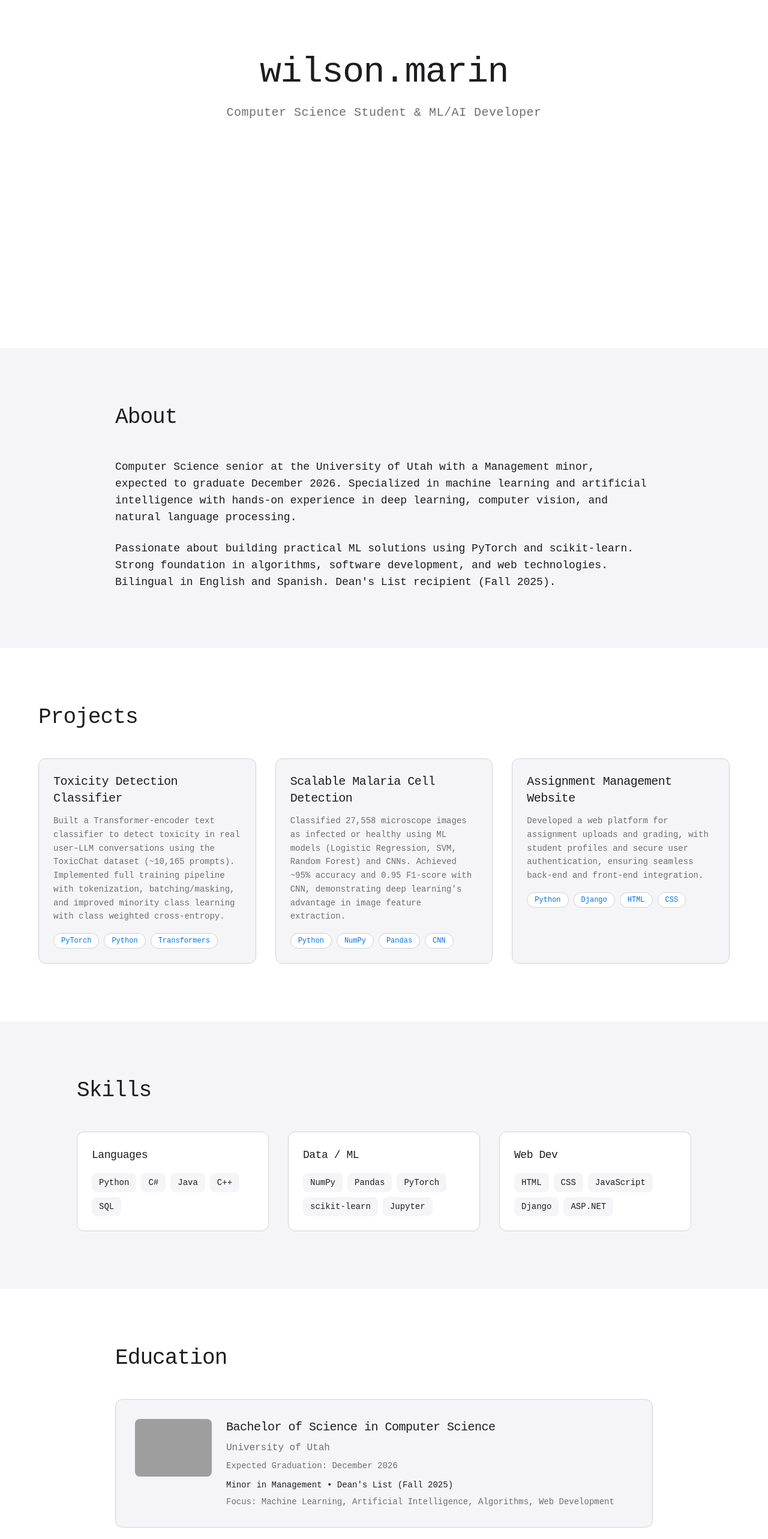
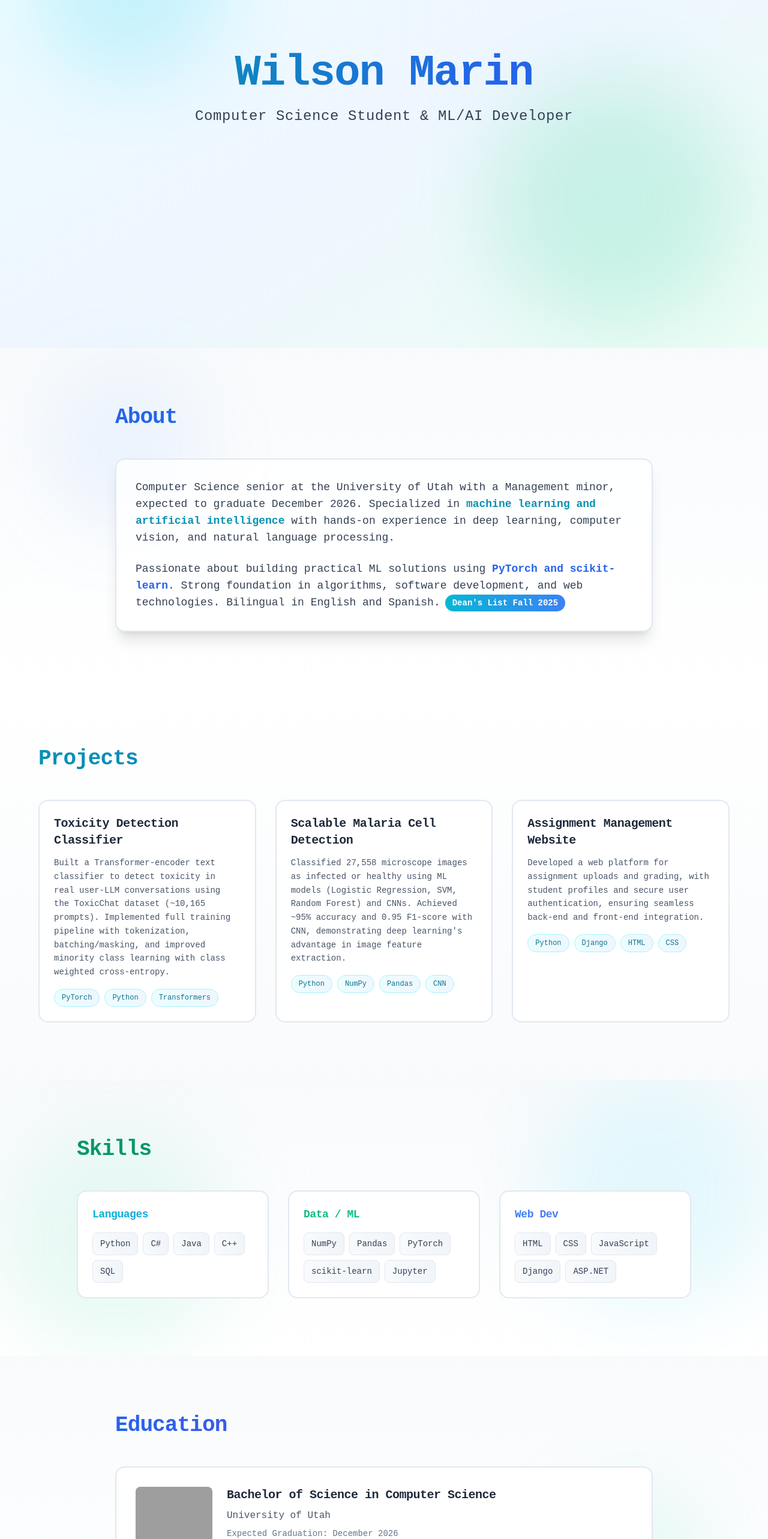
Before and after one commit to felipemarin-16/Portfolio, a Next.js app: page / in a window 1280 px wide. Shown: the part 220-2785 px from the top of the page at 60% size. Built offline with nearby package versions, Linux system fonts and the light colour scheme; grey boxes are pictures that could not be loaded.

Commit message:
Updated globals.css

```diff
--- a/app/globals.css
+++ b/app/globals.css
@@ -22,7 +22,54 @@
     }
   }
 
+  @keyframes float {
+    0%, 100% {
+      transform: translate(0, 0) scale(1);
+    }
+    33% {
+      transform: translate(30px, -30px) scale(1.1);
+    }
+    66% {
+      transform: translate(-20px, 20px) scale(0.9);
+    }
+  }
+
+  @keyframes float-delayed {
+    0%, 100% {
+      transform: translate(0, 0) scale(1);
+    }
+    33% {
+      transform: translate(-30px, 30px) scale(1.1);
+    }
+    66% {
+      transform: translate(20px, -20px) scale(0.9);
+    }
+  }
+
+  @keyframes gradient {
+    0%, 100% {
+      background-size: 200% 200%;
+      background-position: left center;
+    }
+    50% {
+      background-size: 200% 200%;
+      background-position: right center;
+    }
+  }
+
   .animate-blink {
     animation: blink 1s infinite;
   }
+
+  .animate-float {
+    animation: float 20s ease-in-out infinite;
+  }
+
+  .animate-float-delayed {
+    animation: float-delayed 25s ease-in-out infinite;
+  }
+
+  .animate-gradient {
+    animation: gradient 8s ease infinite;
+  }
 }
--- a/src/components/About.tsx
+++ b/src/components/About.tsx
@@ -1,20 +1,21 @@
 const About = () => {
   return (
-    <section id="about" className="py-24 px-10 bg-[#f5f5f7]">
-      <div className="max-w-4xl mx-auto">
-        <h2 className="text-3xl md:text-4xl font-normal text-[#1d1d1f] mb-12 tracking-tight">
+    <section id="about" className="py-24 px-10 bg-gradient-to-b from-slate-50 to-white relative">
+      <div className="absolute top-10 left-20 w-64 h-64 bg-blue-400/10 rounded-full blur-3xl"></div>
+      <div className="max-w-4xl mx-auto relative z-10">
+        <h2 className="text-3xl md:text-4xl font-bold bg-gradient-to-r from-blue-600 to-cyan-600 bg-clip-text text-transparent mb-12 tracking-tight">
           About
         </h2>
-        <div className="space-y-6">
-          <p className="text-base md:text-lg text-[#1d1d1f] leading-relaxed">
+        <div className="space-y-6 p-8 bg-white/80 backdrop-blur-sm rounded-2xl border-2 border-slate-200 shadow-xl hover:shadow-2xl transition-shadow duration-500">
+          <p className="text-base md:text-lg text-slate-700 leading-relaxed">
             Computer Science senior at the University of Utah with a Management minor, expected to graduate
-            December 2026. Specialized in machine learning and artificial intelligence with hands-on experience
+            December 2026. Specialized in <span className="font-semibold text-cyan-600">machine learning and artificial intelligence</span> with hands-on experience
             in deep learning, computer vision, and natural language processing.
           </p>
-          <p className="text-base md:text-lg text-[#1d1d1f] leading-relaxed">
-            Passionate about building practical ML solutions using PyTorch and scikit-learn. Strong foundation
+          <p className="text-base md:text-lg text-slate-700 leading-relaxed">
+            Passionate about building practical ML solutions using <span className="font-semibold text-blue-600">PyTorch and scikit-learn</span>. Strong foundation
             in algorithms, software development, and web technologies. Bilingual in English and Spanish.
-            Dean's List recipient (Fall 2025).
+            <span className="inline-block ml-2 px-3 py-1 bg-gradient-to-r from-cyan-500 to-blue-500 text-white text-sm font-semibold rounded-full">Dean's List Fall 2025</span>
           </p>
         </div>
       </div>
--- a/src/components/Education.tsx
+++ b/src/components/Education.tsx
@@ -2,28 +2,34 @@ import Image from 'next/image'
 
 const Education = () => {
   return (
-    <section id="education" className="py-24 px-10 bg-white">
-      <div className="max-w-4xl mx-auto">
-        <h2 className="text-3xl md:text-4xl font-normal text-[#1d1d1f] mb-12 tracking-tight">
+    <section id="education" className="py-24 px-10 bg-gradient-to-b from-slate-50 to-white relative">
+      <div className="absolute bottom-0 right-20 w-72 h-72 bg-emerald-400/10 rounded-full blur-3xl"></div>
+      <div className="max-w-4xl mx-auto relative z-10">
+        <h2 className="text-3xl md:text-4xl font-bold bg-gradient-to-r from-blue-600 to-violet-600 bg-clip-text text-transparent mb-12 tracking-tight">
           Education
         </h2>
-        <div className="bg-[#f5f5f7] p-8 rounded-xl border border-[#d2d2d7] flex flex-col md:flex-row gap-6 items-start">
+        <div className="group bg-white p-8 rounded-2xl border-2 border-slate-200 hover:border-blue-400 flex flex-col md:flex-row gap-6 items-start transition-all duration-500 hover:shadow-2xl hover:shadow-blue-200/50 hover:-translate-y-2">
           <img
             src="https://upload.wikimedia.org/wikipedia/commons/3/30/University_of_Utah_horizontal_logo.svg"
             alt="University of Utah"
-            className="w-32 h-24 rounded-lg object-contain"
+            className="w-32 h-24 rounded-lg object-contain transition-transform duration-500 group-hover:scale-110"
           />
           <div className="flex-1">
-            <h3 className="text-xl font-normal text-[#1d1d1f] mb-2 tracking-tight">
+            <h3 className="text-xl font-bold text-slate-800 mb-2 tracking-tight group-hover:text-blue-600 transition-colors duration-300">
               Bachelor of Science in Computer Science
             </h3>
-            <p className="text-base text-[#6e6e73] mb-2">University of Utah</p>
-            <p className="text-sm text-[#6e6e73] mb-3">Expected Graduation: December 2026</p>
-            <p className="text-sm text-[#1d1d1f] mb-2">
-              Minor in Management • Dean's List (Fall 2025)
-            </p>
-            <p className="text-sm text-[#6e6e73]">
-              Focus: Machine Learning, Artificial Intelligence, Algorithms, Web Development
+            <p className="text-base text-slate-600 mb-2 font-medium">University of Utah</p>
+            <p className="text-sm text-slate-500 mb-3 font-medium">Expected Graduation: December 2026</p>
+            <div className="flex flex-wrap gap-2 mb-3">
+              <span className="px-3 py-1 bg-gradient-to-r from-blue-500 to-violet-500 text-white text-xs font-semibold rounded-full">
+                Minor in Management
+              </span>
+              <span className="px-3 py-1 bg-gradient-to-r from-cyan-500 to-blue-500 text-white text-xs font-semibold rounded-full">
+                Dean's List Fall 2025
+              </span>
+            </div>
+            <p className="text-sm text-slate-700 font-medium">
+              Focus: <span className="text-blue-600">Machine Learning</span>, <span className="text-violet-600">Artificial Intelligence</span>, <span className="text-cyan-600">Algorithms</span>, <span className="text-emerald-600">Web Development</span>
             </p>
           </div>
         </div>
--- a/src/components/Hero.tsx
+++ b/src/components/Hero.tsx
@@ -8,7 +8,7 @@ const Hero = () => {
   const [showCursor1, setShowCursor1] = useState(true)
   const [showCursor2, setShowCursor2] = useState(false)
 
-  const fullName = 'wilson.marin'
+  const fullName = 'Wilson Marin'
   const fullTitle = 'Computer Science Student & ML/AI Developer'
 
   useEffect(() => {
@@ -37,18 +37,21 @@ const Hero = () => {
   }, [])
 
   return (
-    <section className="min-h-screen flex items-center justify-center px-10 py-20 bg-white">
-      <div className="text-center max-w-3xl">
-        <h1 className="text-5xl md:text-6xl font-normal text-[#1d1d1f] mb-5 tracking-tight min-h-[4rem]">
+    <section className="min-h-screen flex items-center justify-center px-10 py-20 bg-gradient-to-br from-cyan-50 via-blue-50 to-emerald-50 relative overflow-hidden">
+      <div className="absolute inset-0 bg-grid-pattern opacity-5"></div>
+      <div className="absolute top-20 left-10 w-72 h-72 bg-cyan-400/20 rounded-full blur-3xl animate-float"></div>
+      <div className="absolute bottom-20 right-10 w-96 h-96 bg-emerald-400/20 rounded-full blur-3xl animate-float-delayed"></div>
+      <div className="text-center max-w-3xl relative z-10">
+        <h1 className="text-5xl md:text-7xl font-bold bg-gradient-to-r from-cyan-600 via-blue-600 to-emerald-600 bg-clip-text text-transparent mb-5 tracking-tight min-h-[4rem] animate-gradient">
           {nameText}
           {showCursor1 && (
-            <span className="inline-block w-0.5 h-12 bg-[#1d1d1f] ml-1 animate-blink" />
+            <span className="inline-block w-0.5 h-12 bg-gradient-to-b from-cyan-600 to-blue-600 ml-1 animate-blink" />
           )}
         </h1>
-        <p className="text-lg md:text-xl font-light text-[#6e6e73] mb-16 tracking-wide min-h-[2rem]">
+        <p className="text-lg md:text-2xl font-light text-slate-700 mb-16 tracking-wide min-h-[2rem]">
           {titleText}
           {showCursor2 && (
-            <span className="inline-block w-0.5 h-6 bg-[#6e6e73] ml-1 animate-blink" />
+            <span className="inline-block w-0.5 h-6 bg-slate-700 ml-1 animate-blink" />
           )}
         </p>
       </div>
--- a/src/components/Projects.tsx
+++ b/src/components/Projects.tsx
@@ -24,33 +24,42 @@ const projects: Project[] = [
 ]
 
 const Projects = () => {
+  const gradients = [
+    'from-cyan-500 to-blue-500',
+    'from-emerald-500 to-teal-500',
+    'from-blue-500 to-violet-500',
+  ]
+
   return (
-    <section id="projects" className="py-24 px-10 bg-white">
+    <section id="projects" className="py-24 px-10 bg-gradient-to-b from-white to-slate-50">
       <div className="max-w-6xl mx-auto">
-        <h2 className="text-3xl md:text-4xl font-normal text-[#1d1d1f] mb-12 tracking-tight">
+        <h2 className="text-3xl md:text-4xl font-bold bg-gradient-to-r from-cyan-600 to-blue-600 bg-clip-text text-transparent mb-12 tracking-tight">
           Projects
         </h2>
         <div className="grid grid-cols-1 md:grid-cols-2 lg:grid-cols-3 gap-8">
           {projects.map((project, index) => (
             <div
               key={index}
-              className="p-6 bg-[#f5f5f7] rounded-xl border border-[#d2d2d7] transition-all duration-300 hover:shadow-lg hover:-translate-y-1"
+              className="group p-6 bg-white rounded-2xl border-2 border-slate-200 transition-all duration-500 hover:shadow-2xl hover:shadow-cyan-200/50 hover:-translate-y-2 hover:border-cyan-400 relative overflow-hidden"
             >
-              <h3 className="text-xl font-normal text-[#1d1d1f] mb-3 tracking-tight">
+              <div className={`absolute inset-0 bg-gradient-to-br ${gradients[index % gradients.length]} opacity-0 group-hover:opacity-5 transition-opacity duration-500`}></div>
+              <div className="relative z-10">
+                <h3 className="text-xl font-semibold text-slate-800 mb-3 tracking-tight group-hover:text-cyan-600 transition-colors duration-300">
                   {project.title}
                 </h3>
-              <p className="text-sm text-[#6e6e73] mb-4 leading-relaxed">
+                <p className="text-sm text-slate-600 mb-4 leading-relaxed">
                   {project.description}
                 </p>
                 <div className="flex flex-wrap gap-2">
                   {project.tech.map((tech, i) => (
                     <span
                       key={i}
-                    className="px-3 py-1 bg-white text-[#0071e3] text-xs rounded-full border border-[#d2d2d7]"
+                      className="px-3 py-1.5 bg-gradient-to-r from-cyan-50 to-blue-50 text-cyan-700 text-xs font-medium rounded-full border border-cyan-200 hover:scale-110 transition-transform duration-200"
                     >
                       {tech}
                     </span>
                   ))}
+                </div>
               </div>
             </div>
           ))}
--- a/src/components/Skills.tsx
+++ b/src/components/Skills.tsx
@@ -5,23 +5,31 @@ const skills = {
 }
 
 const Skills = () => {
+  const categoryColors = {
+    'Languages': 'from-cyan-500 to-blue-500',
+    'Data / ML': 'from-emerald-500 to-teal-500',
+    'Web Dev': 'from-blue-500 to-violet-500'
+  }
+
   return (
-    <section id="skills" className="py-24 px-10 bg-[#f5f5f7]">
-      <div className="max-w-5xl mx-auto">
-        <h2 className="text-3xl md:text-4xl font-normal text-[#1d1d1f] mb-12 tracking-tight">
+    <section id="skills" className="py-24 px-10 bg-gradient-to-b from-slate-50 to-white relative overflow-hidden">
+      <div className="absolute top-0 right-0 w-96 h-96 bg-cyan-400/10 rounded-full blur-3xl"></div>
+      <div className="absolute bottom-0 left-0 w-96 h-96 bg-emerald-400/10 rounded-full blur-3xl"></div>
+      <div className="max-w-5xl mx-auto relative z-10">
+        <h2 className="text-3xl md:text-4xl font-bold bg-gradient-to-r from-emerald-600 to-teal-600 bg-clip-text text-transparent mb-12 tracking-tight">
           Skills
         </h2>
         <div className="grid grid-cols-1 md:grid-cols-3 gap-8">
           {Object.entries(skills).map(([category, items]) => (
-            <div key={category} className="bg-white p-6 rounded-xl border border-[#d2d2d7]">
-              <h3 className="text-lg font-normal text-[#1d1d1f] mb-4 tracking-tight">
+            <div key={category} className="group bg-white p-6 rounded-2xl border-2 border-slate-200 hover:border-emerald-400 transition-all duration-500 hover:shadow-2xl hover:shadow-emerald-200/50 hover:-translate-y-2">
+              <h3 className={`text-lg font-bold bg-gradient-to-r ${categoryColors[category as keyof typeof categoryColors]} bg-clip-text text-transparent mb-4 tracking-tight`}>
                 {category}
               </h3>
               <div className="flex flex-wrap gap-2">
                 {items.map((skill, index) => (
                   <span
                     key={index}
-                    className="px-3 py-1.5 bg-[#f5f5f7] text-[#1d1d1f] text-sm rounded-lg"
+                    className="px-3 py-2 bg-gradient-to-r from-slate-50 to-slate-100 text-slate-700 text-sm font-medium rounded-lg hover:scale-110 hover:shadow-md transition-all duration-200 cursor-default border border-slate-200"
                   >
                     {skill}
                   </span>
```
Also changed, not shown: src/components/Contact.tsx (+10 -8 lines), 3 other files (tests, documents, lock files or other folders). Lines whose indentation alone changed are shown as unchanged.
